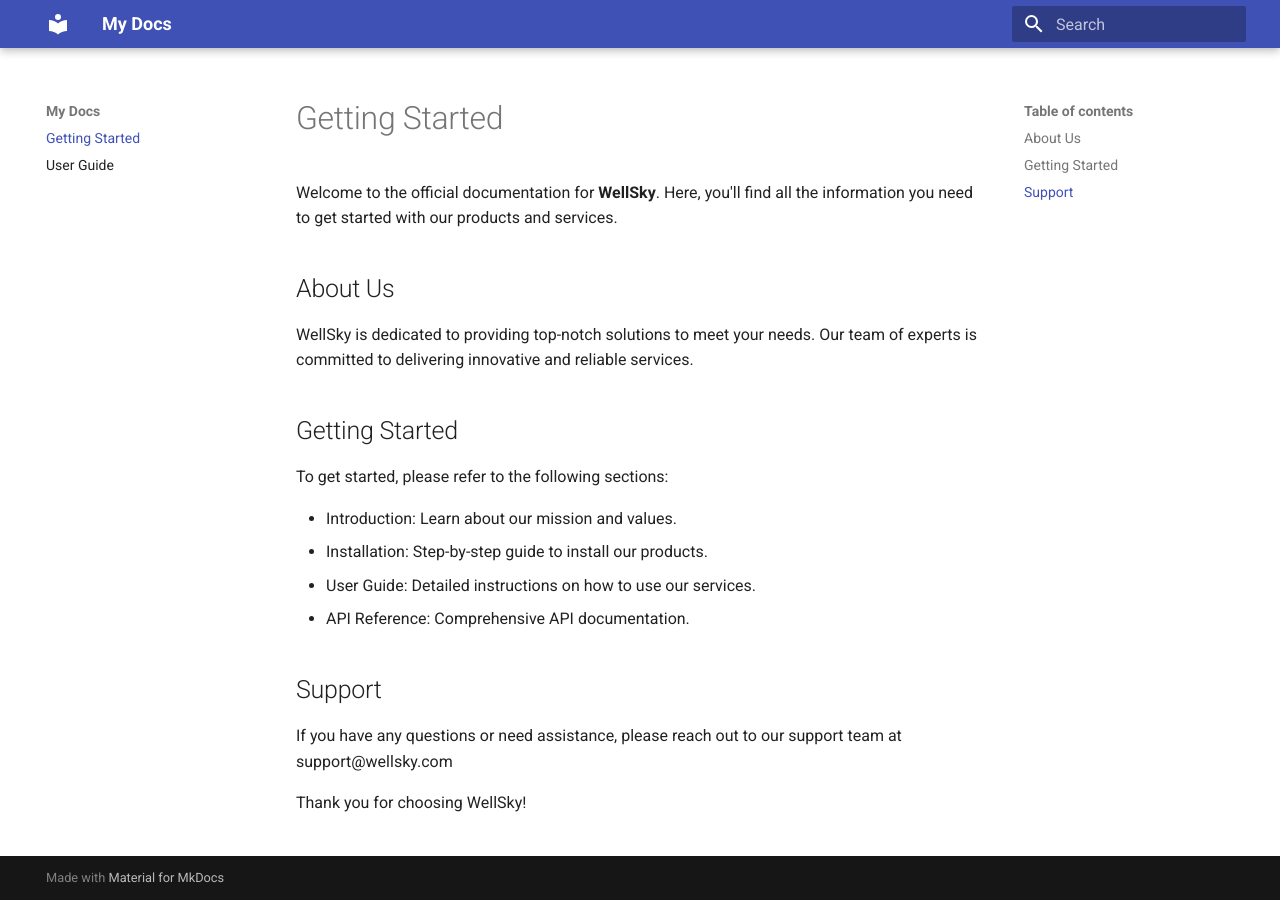
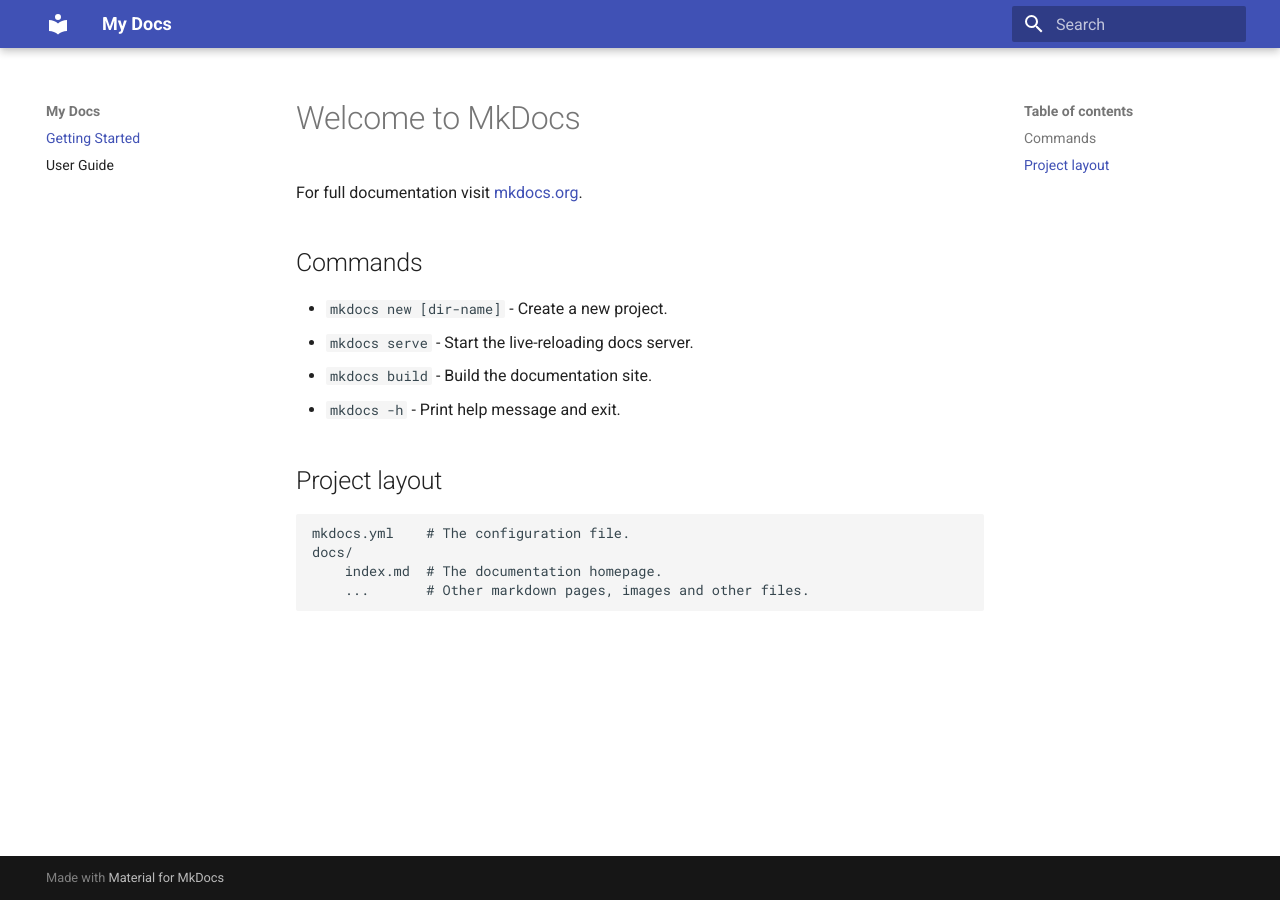
Before and after one commit to vishnumhetre/test-project-y, an MkDocs documentation site: the page built from docs/index.md, in a window 1280 px wide. Built offline with MkDocs 1.6.1 and Material for MkDocs 9.7.7, drawn with Linux system fonts in a browser that asks for light colours.

Commit message:
Sync documentation updates from project-x

```diff
--- a/docs/index.md
+++ b/docs/index.md
@@ -1,22 +1,17 @@
-# Getting Started
+# Welcome to MkDocs
 
-Welcome to the official documentation for **WellSky**. Here, you'll find all the information you need to get started with our products and services.
+For full documentation visit [mkdocs.org](https://www.mkdocs.org).
 
-## About Us
+## Commands
 
-WellSky is dedicated to providing top-notch solutions to meet your needs. Our team of experts is committed to delivering innovative and reliable services.
+* `mkdocs new [dir-name]` - Create a new project.
+* `mkdocs serve` - Start the live-reloading docs server.
+* `mkdocs build` - Build the documentation site.
+* `mkdocs -h` - Print help message and exit.
 
-## Getting Started
+## Project layout
 
-To get started, please refer to the following sections:
-
-- Introduction: Learn about our mission and values.
-- Installation: Step-by-step guide to install our products.
-- User Guide: Detailed instructions on how to use our services.
-- API Reference: Comprehensive API documentation.
-
-## Support
-
-If you have any questions or need assistance, please reach out to our support team at support@wellsky.com
-
-Thank you for choosing WellSky!
+    mkdocs.yml    # The configuration file.
+    docs/
+        index.md  # The documentation homepage.
+        ...       # Other markdown pages, images and other files.
```
Also changed, not shown: docs/architecture.md (added, +3 -0 lines), docs/contributing.md (added, +3 -0 lines), docs/deployment.md (added, +3 -0 lines), docs/technologies-setup.md (added, +18 -0 lines).
